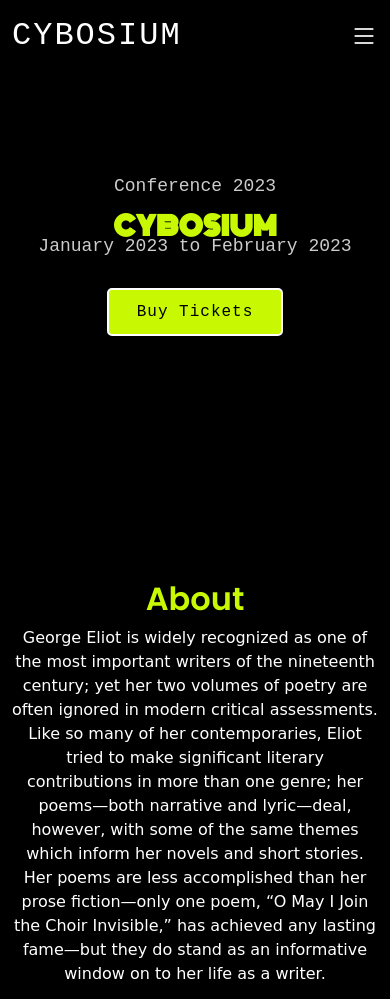
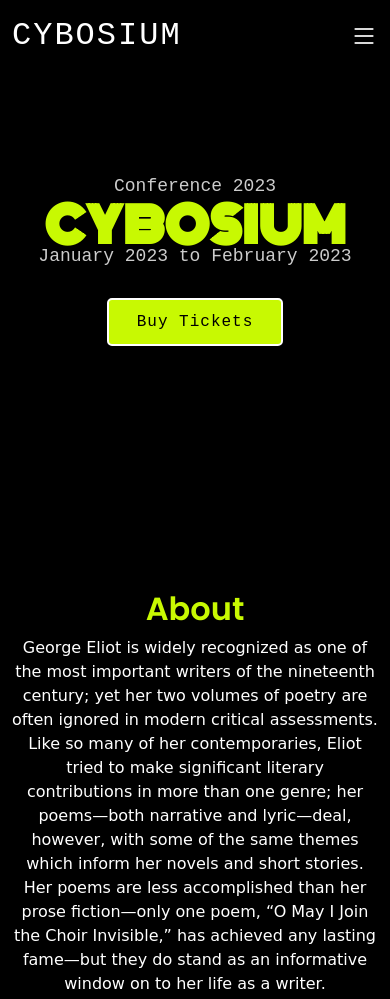
Before and after one commit to naeema-19/Cybosium, a plain HTML site: page index.html in a window 390 px wide. Shown: the top 999 px of the page. Drawn offline with nearby package versions, Linux system fonts and the light colour scheme; a web font is replaced by a local one.

Commit message:
style fix

```diff
--- a/assets/css/style.css
+++ b/assets/css/style.css
@@ -516,8 +516,9 @@ h6 {
 
 @media (max-width: 768px) {
   #hero h1 {
-    font-size: 26px;
+    font-size: 3rem;
     line-height: 36px;
+    padding-bottom: 10px;
   }
 
   #hero h2 {
```
